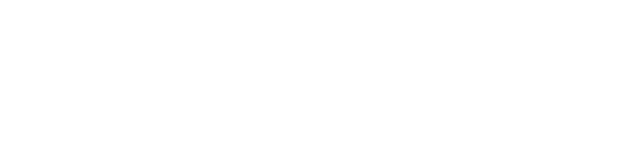
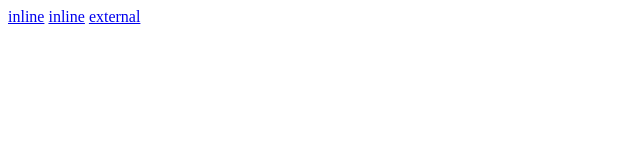
Before and after one commit to dendo0/ACT5, a plain HTML site: page index.html in a window 1280 px wide. Shown: the whole page, without its empty margins (0-640 px from the left). Drawn offline with Linux system fonts and the light colour scheme.

Commit message:
Add files via upload

```diff
--- a/index.html
+++ b/index.html
@@ -3,9 +3,11 @@
 <head>
     <meta charset="UTF-8">
     <meta name="viewport" content="width=device-width, initial-scale=1.0">
-    <title>Document</title>
+    <title>ACT5</title>
 </head>
 <body>
-
+    <a href="inline.html">inline</a>
+    <a href="internal.html">inline</a>
+    <a href="external.html">external</a>
 </body>
 </html>
```
Also changed, not shown: external.html (+3 -2 lines), inline.html (+3 -1 lines), internal.html (+2 -1 lines).
